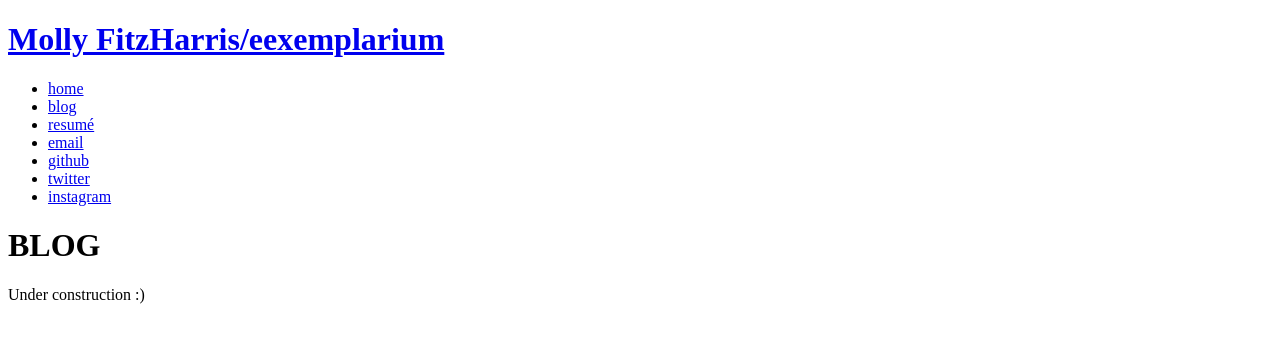
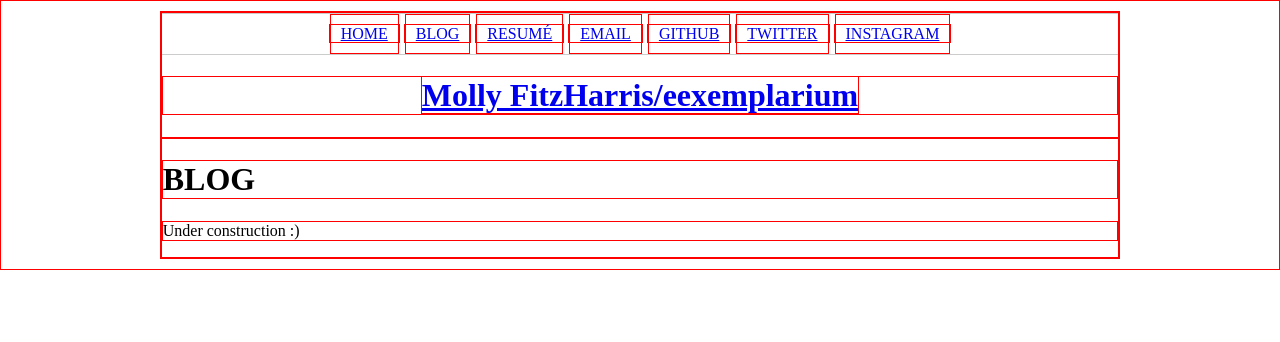
Before and after one commit to mfitzharris/personal, a plain HTML site: page pages/blog.html in a window 1280 px wide. Drawn offline with Linux system fonts and the light colour scheme.

Commit message:
Change position of header

```diff
--- a/pages/blog.html
+++ b/pages/blog.html
@@ -8,9 +8,7 @@
 <body>
 
 <header>
-<h1 id="name"><a href="../index.html">Molly FitzHarris/eexemplarium</a></h1>
-<nav id="navigation">
-  <ul id="links">
+  <ul id="nav">
     <li class="nav-link"><a href="../index.html">home</a></li>
     <li class="nav-link"><a href="blog.html">blog</a></li>
     <li class="nav-link"><a href="resume.html">resumé</a></li>
@@ -18,7 +16,7 @@
     <li class="nav-link"><a href="https://twitter.com/eexemplarium">twitter</a></li>
     <li class="nav-link"><a href="https://www.instagram.com/eexemplarium/">instagram</a></li>
   </ul>
-</nav>
+<h1 id="name"><a href="../index.html">Molly FitzHarris/eexemplarium</a></h1>
 </header>
 
 <main>
--- a/styles/styles.css
+++ b/styles/styles.css
@@ -0,0 +1,29 @@
+* {
+  border: 1px solid red;
+}
+
+body {
+  width: 75%;
+  margin: 10px auto;
+  padding: 0;
+
+}
+header {
+  text-align: center;
+}
+#nav{
+    border:1px solid #ccc;
+    border-width:1px 0;
+    list-style:none;
+    margin:0;
+    padding:0;
+    text-align:center;
+}
+#nav li{
+    display:inline;
+    text-transform: uppercase;
+}
+#nav a{
+    display:inline-block;
+    padding:10px;
+}
```
Also changed, not shown: index.html (+2 -4 lines), pages/resume.html (+2 -4 lines), pages/worldbuilding.html (+2 -4 lines).
